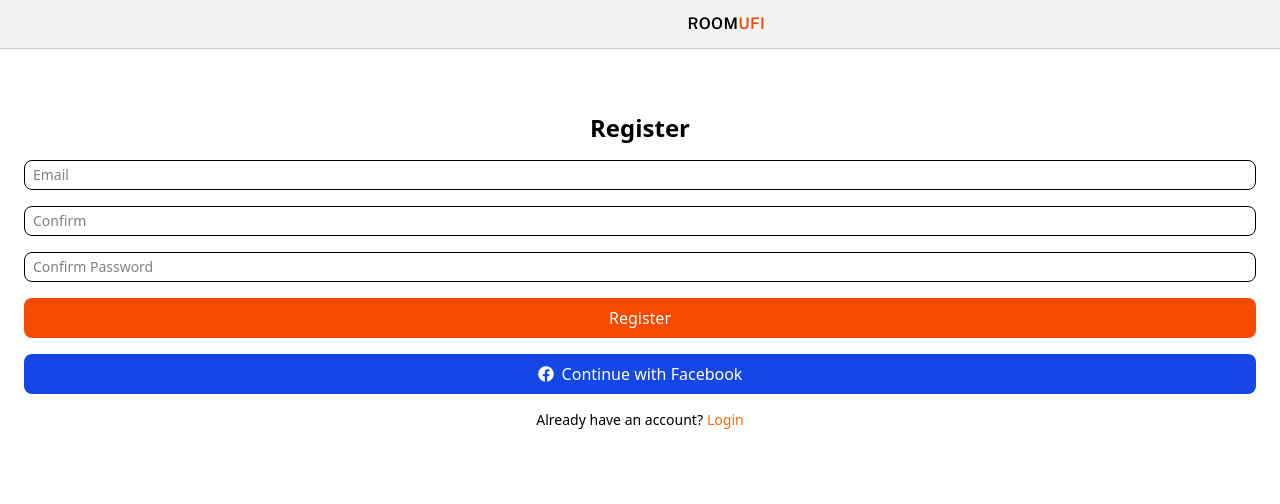
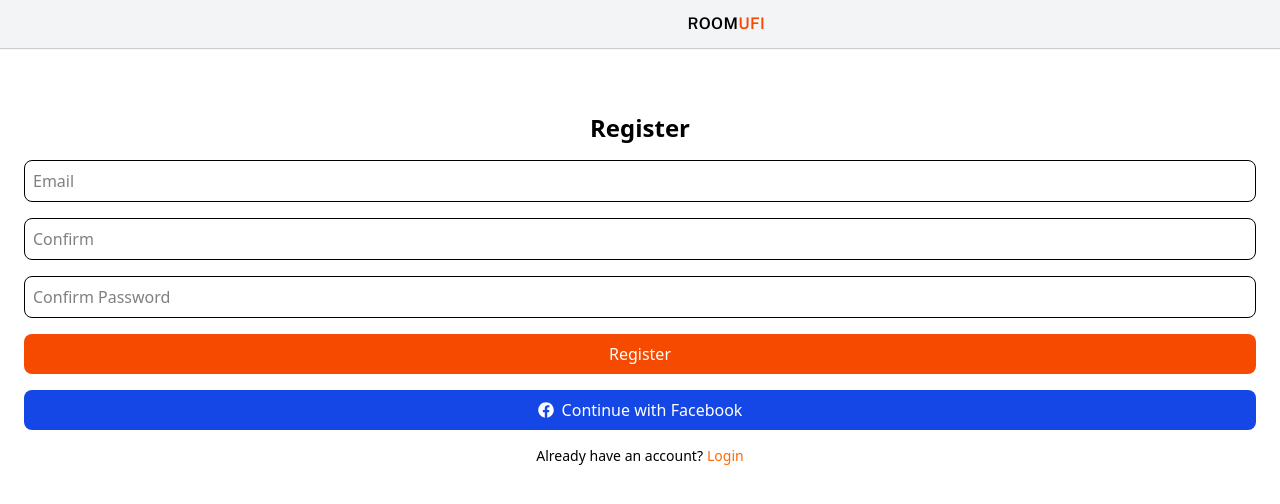
Before and after one commit to Lior-Lavon/Roomify-FE, a React (Vite) app: page /signin in a window 1280 px wide. Both pictures are taken after a click on the button "Register". Shown: the top 504 px of the page. Built offline with nearby package versions, Linux system fonts and the light colour scheme.

Commit message:
add login page

```diff
--- a/src/pages/SignIn/SignIn.jsx
+++ b/src/pages/SignIn/SignIn.jsx
@@ -43,7 +43,7 @@ const SignIn = () => {
               placeholder="Email"
               value={email}
               onChange={(e) => setEmail(e.target.value)}
-              className="w-full px-2 py-1 border rounded-lg focus:outline-none focus:ring-2 focus:ring-orange-400 text-sm"
+              className="w-full px-2 py-2 border rounded-lg focus:outline-none focus:ring-2 focus:ring-orange-400 "
               required
             />
             {!isLogin && (
@@ -52,7 +52,7 @@ const SignIn = () => {
                 placeholder="Confirm"
                 value={confirmEmail}
                 onChange={(e) => setConfirmEmail(e.target.value)}
-                className="w-full px-2 py-1 border rounded-lg focus:outline-none focus:ring-2 focus:ring-orange-400 text-sm"
+                className="w-full px-2 py-2 border rounded-lg focus:outline-none focus:ring-2 focus:ring-orange-400"
                 required
               />
             )}
@@ -61,7 +61,7 @@ const SignIn = () => {
               placeholder="Confirm Password"
               value={password}
               onChange={(e) => setPassword(e.target.value)}
-              className="w-full px-2 py-1 border rounded-lg focus:outline-none focus:ring-2 focus:ring-orange-400 text-sm"
+              className="w-full px-2 py-2 border rounded-lg focus:outline-none focus:ring-2 focus:ring-orange-400"
               required
             />
             <button
```
